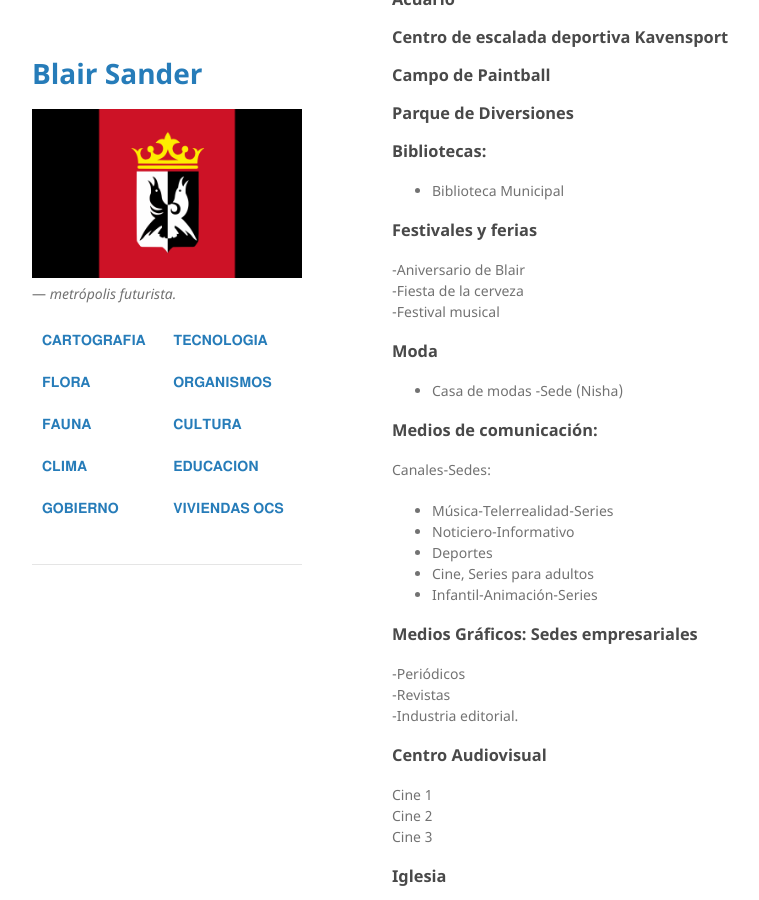
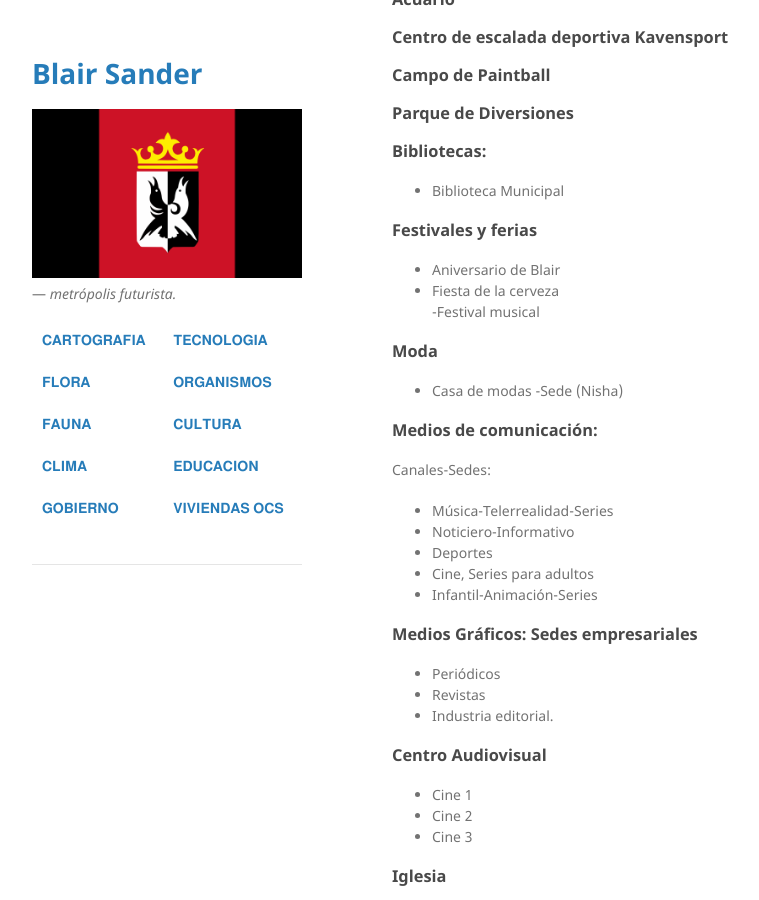
Before and after one commit to BlairSander/ciudad, a Jekyll site: the page built from cultura.md, in a window 1280 px wide and 900 px high, scrolled down 833 px. Shown: the whole window, without its empty margins (178-937 px from the left). Built offline with Jekyll 4.4.1, drawn with Linux system fonts in a browser that asks for light colours; some of the changed text lies outside the part shown.

Commit message:
Update cultura.md

```diff
--- a/cultura.md
+++ b/cultura.md
@@ -5,36 +5,36 @@ layout: default
 <h2>Cultura</h2>
 
 <h3>Gastronomía:</h3>
-* Restaurante Remi (Dueño-Chef) - Centro Blair
+- Restaurante Remi (Dueño-Chef) - Centro Blair
 <br>
-* Confiteria-Cafe Steipast (Dueño: Herz Administrador: Eliot) Puerto Citrino
+- Confiteria-Cafe Steipast (Dueño: Herz Administrador: Eliot) Puerto Citrino
 <br>
-* Restaurant mariscos/mediterraneo Puerto Citrino (Empleada:Lezne)
+- Restaurant mariscos/mediterraneo Puerto Citrino (Empleada:Lezne)
 <h3>Museos:</h3>
 
 -Museo de Ciencias Naturales
 <br>
 <h3>Complejo teatral:</h3>
 
-*  Teatro 1 : Danzas clásicas
-*  Teatro 2 : Obras escénicas, cinematográficas, exposiciones
-*  Teatro 3 : Teatro Opera, Talleres
+-  Teatro 1 : Danzas clásicas
+-  Teatro 2 : Obras escénicas, cinematográficas, exposiciones
+-  Teatro 3 : Teatro Opera, Talleres
 
 <h3> Agencias- Estudio de baile - Coreografia</h3>
--Estudio SM (jefe: Partuza)
+- Estudio SM (jefe: Partuza)
 <br>
 <h3>Bares Notables</h3>
 
-*  Club nocturno Izan
-*  Club nocturno homo
-*  Club nocturno Devi
-*  Club nocturno barrio alto
+-  Club nocturno Izan
+-  Club nocturno homo
+-  Club nocturno Devi
+-  Club nocturno barrio alto
 
 <h3> Deportes: </h3>
 
-*  Estadio Unico
-*  Estadio de Hielo
-*  Clubes-Complejos deportivos: Citrino, Strega, Blair y Tadmor
+-  Estadio Unico
+-  Estadio de Hielo
+-  Clubes-Complejos deportivos: Citrino, Strega, Blair y Tadmor
 
 <h3>Bioparque</h3>
 <h3>Acuario </h3>
@@ -47,9 +47,9 @@ layout: default
 - Biblioteca Municipal
 
 <h3> Festivales y ferias</h3>
--Aniversario de Blair
+- Aniversario de Blair
 <br>
--Fiesta de la cerveza
+- Fiesta de la cerveza
 <br>
 -Festival musical
 
@@ -58,30 +58,28 @@ layout: default
 
 <h3>Medios de comunicación: </h3>
 Canales-Sedes:
-* Música-Telerrealidad-Series
-* Noticiero-Informativo
-* Deportes
-* Cine, Series para adultos
-* Infantil-Animación-Series
+- Música-Telerrealidad-Series
+- Noticiero-Informativo
+- Deportes
+- Cine, Series para adultos
+- Infantil-Animación-Series
 
 
  <h3>Medios Gráficos: Sedes empresariales</h3>
 
--Periódicos
+- Periódicos
 <br>
--Revistas
+- Revistas
 <br>
--Industria editorial.
+- Industria editorial.
 <br>
 
 <h3>Centro Audiovisual</h3>
 
-Cine 1
-<br>
-Cine 2
-<br>
-Cine 3
-<br>
+- Cine 1
+- Cine 2
+- Cine 3
+
 <h3>Iglesia</h3>
 
 <h3>Catedral</h3>
```
